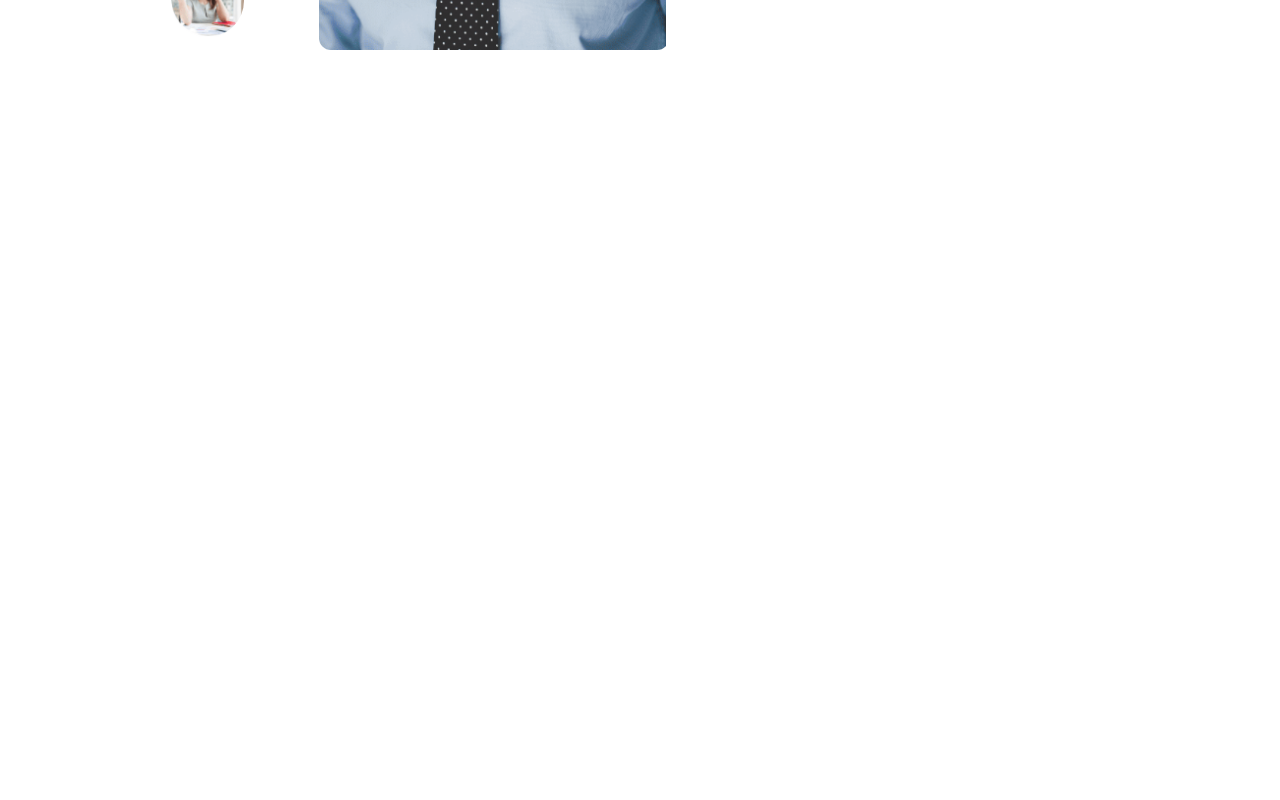
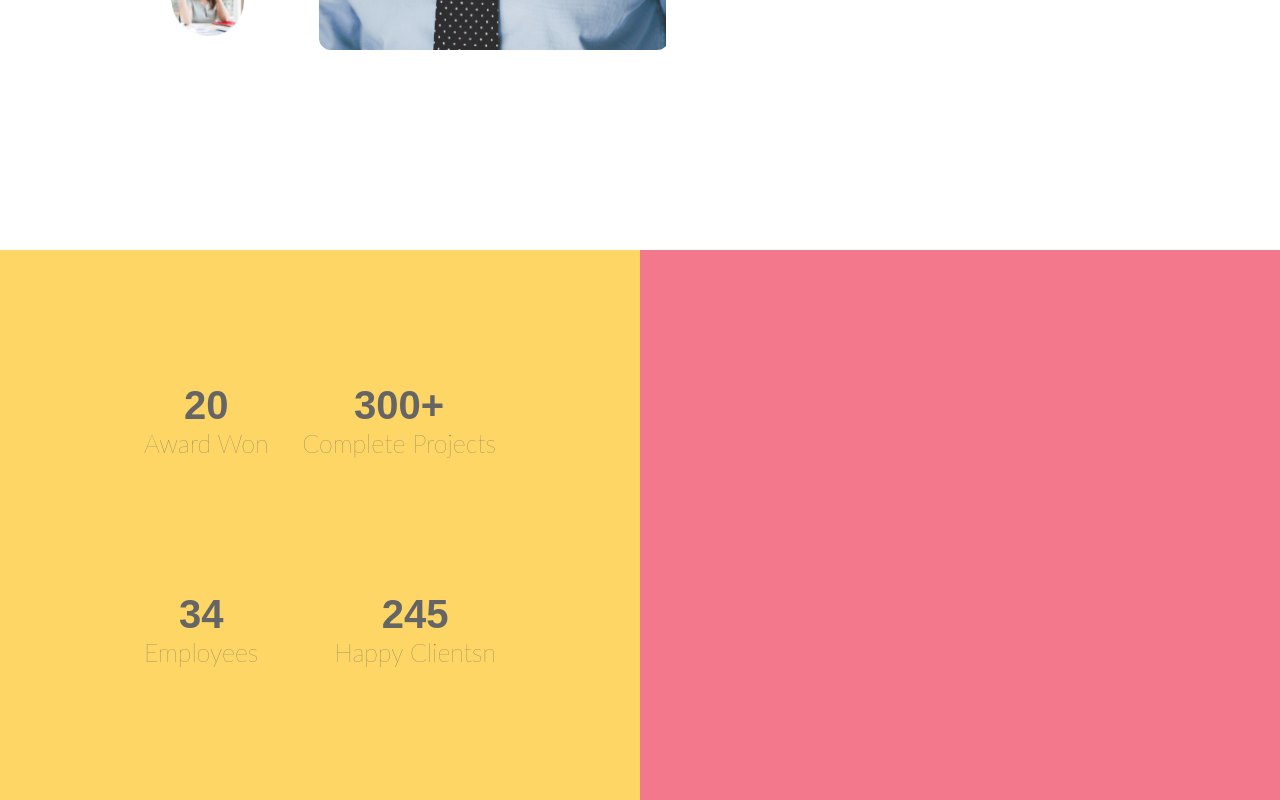
Before and after one commit to denomash/plug-Addons-site, a React (Create React App) app: page / in a window 1280 px wide. Shown: the part 3471-4271 px from the top of the page. Before the commit the page ends 3721 px from the top, so only its background shows below. Built offline with nearby package versions, Linux system fonts and the light colour scheme.

Commit message:
create portfolio section add achievements area

```diff
--- a/src/Components/Main.js
+++ b/src/Components/Main.js
@@ -3,6 +3,7 @@ import Header from './Header/Header'
 import BusinessCards from './BusinessSection/BusinessCards'
 import AboutBusiness from './AboutSection/AboutBusiness'
 import TeamSection from './TeamSection/TeamSection'
+import Portfolio from './Portfolio/Portfolio'
 
 const Main = () => {
     return (
@@ -11,6 +12,7 @@ const Main = () => {
             <BusinessCards />
             <AboutBusiness />
             <TeamSection />
+            <Portfolio />
         </div>
     )
 }
--- /dev/null
+++ b/src/Components/Portfolio/Portfolio.js
@@ -0,0 +1,43 @@
+import React from 'react'
+
+import './portfolio.css'
+
+const Portfolio = () => {
+    return (
+        <div className='portfolio-section'>
+            <div className='portfolio-section__projects'>
+
+                <div className='portfolio-section__projects--container'>
+                    <div className='portfolio-section__projects-row'>
+                        <div className='portfolio-section__projects-row--num'>20</div>
+                        <p className='portfolio-section__projects-row--desc'>Award Won</p>
+                    </div>
+
+                    <div  className='portfolio-section__projects-row'>
+                        <div className='portfolio-section__projects-row--num'>300+</div>
+                        <p className='portfolio-section__projects-row--desc'>Complete Projects</p>
+                    </div>
+                </div>
+
+                <div className='portfolio-section__projects--container'>
+                    <div className='portfolio-section__projects-row'>
+                        <div className='portfolio-section__projects-row--num'>34</div>
+                        <p className='portfolio-section__projects-row--desc'>Employees</p>
+                    </div>
+
+                    <div  className='portfolio-section__projects-row'>
+                        <div className='portfolio-section__projects-row--num'>245</div>
+                        <p className='portfolio-section__projects-row--desc'>Happy Clientsn</p>
+                    </div>
+                </div>
+
+            </div>
+
+            <div className='portfolio-section__bio'></div>
+
+
+        </div>
+    )
+}
+
+export default Portfolio
--- /dev/null
+++ b/src/Components/Portfolio/portfolio.css
@@ -0,0 +1,42 @@
+.portfolio-section {
+  display: flex;
+  height: 550px;
+}
+
+.portfolio-section__projects {
+  align-items: center;
+  color: rgba(101, 101, 101, 1);
+  justify-content: space-evenly;
+  flex-direction: column;
+  display: flex;
+  background: rgba(253, 214, 101, 1);
+  width: 50%;
+}
+
+.portfolio-section__projects--container {
+  display: flex;
+  width: 55%;
+  justify-content: space-between;
+}
+.portfolio-section__projects-row {
+  align-items: center;
+  display: flex;
+  flex-direction: column;
+}
+
+.portfolio-section__projects-row--num {
+  font-weight: 600;
+  font-size: 40px;
+}
+
+.portfolio-section__projects-row--desc {
+  font-weight: 100;
+  font-size: 25px;
+  font-family: 'Lato', sans-serif;
+}
+
+.portfolio-section__bio {
+  display: flex;
+  background: rgba(243, 120, 140, 1);
+  width: 50%;
+}
```
